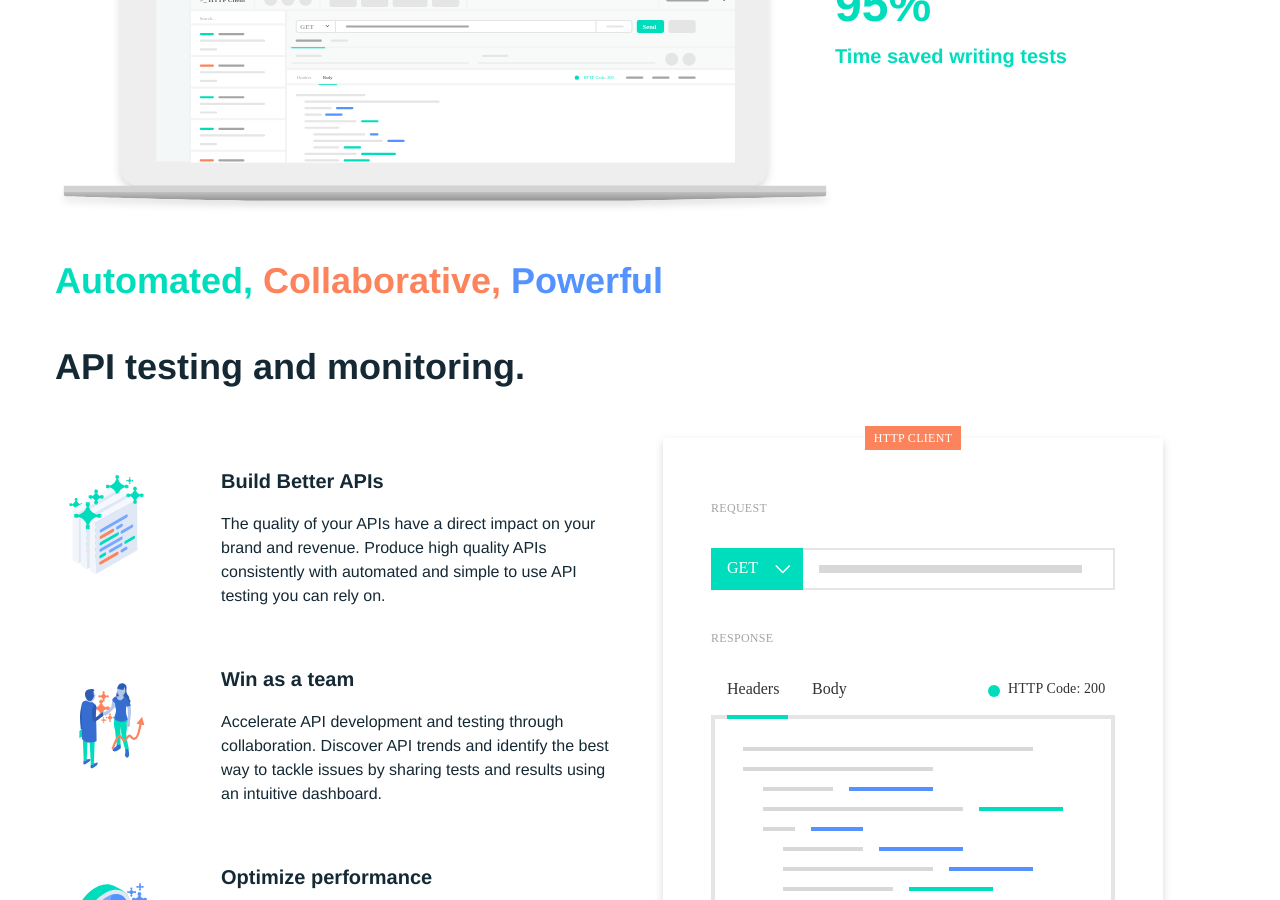
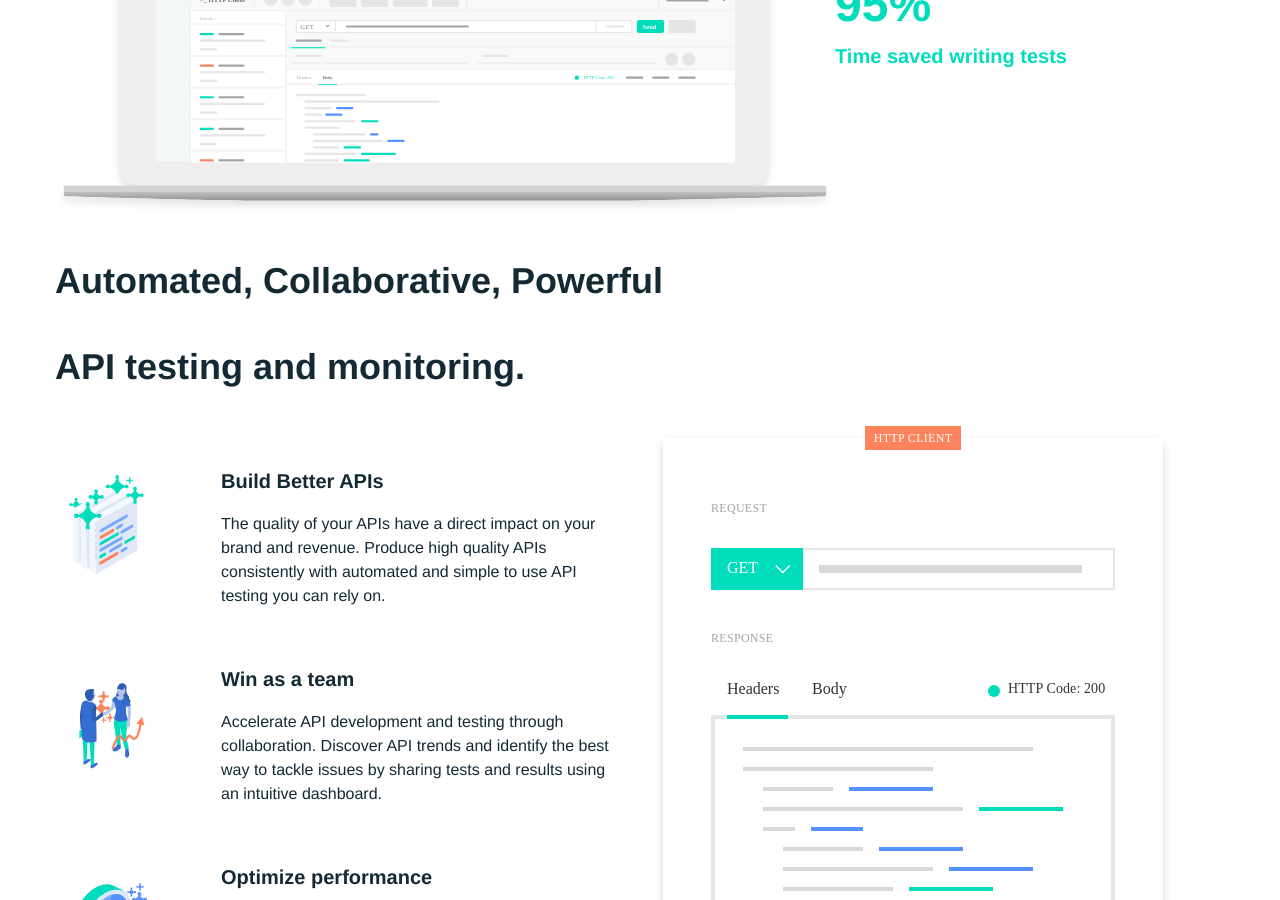
Before and after one commit to ibm-apiconnect/test-and-monitor, a Jekyll site: the page built from index.html, in a window 1280 px wide and 900 px high, scrolled down 1047 px. Built offline with Jekyll 4.4.1, drawn with Linux system fonts in a browser that asks for light colours; some web fonts are replaced.

Commit message:
#484 updated text colours

```diff
--- a/index.html
+++ b/index.html
@@ -70,7 +70,7 @@ home: true
 		<div class="grid-container">
 			<div class="grid-x">
 				<div class="cell auto">
-					<div class="card_headline"><p align="left"><b><font color="#00ddbd">Automated,</font> <font color="#fc835c">Collaborative,</font> <font color="#5392ff">Powerful</font></b></p></div>
+					<div class="card_headline"><p align="left"><b><font color="#152935">Automated, Collaborative, Powerful</font></b></p></div>
 					<div class="card_headline"><p align="left">API testing and monitoring.</p></div>
 				</div>
 			</div>
```
